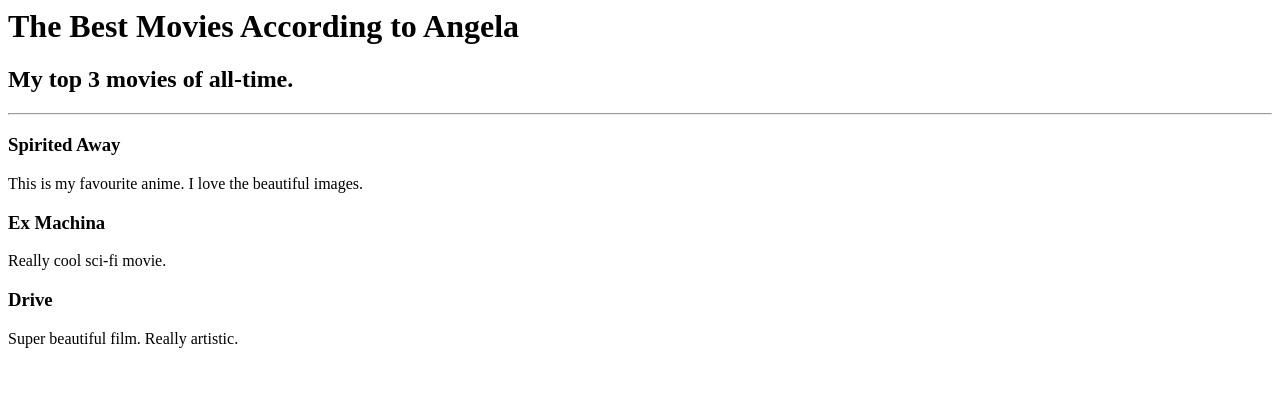
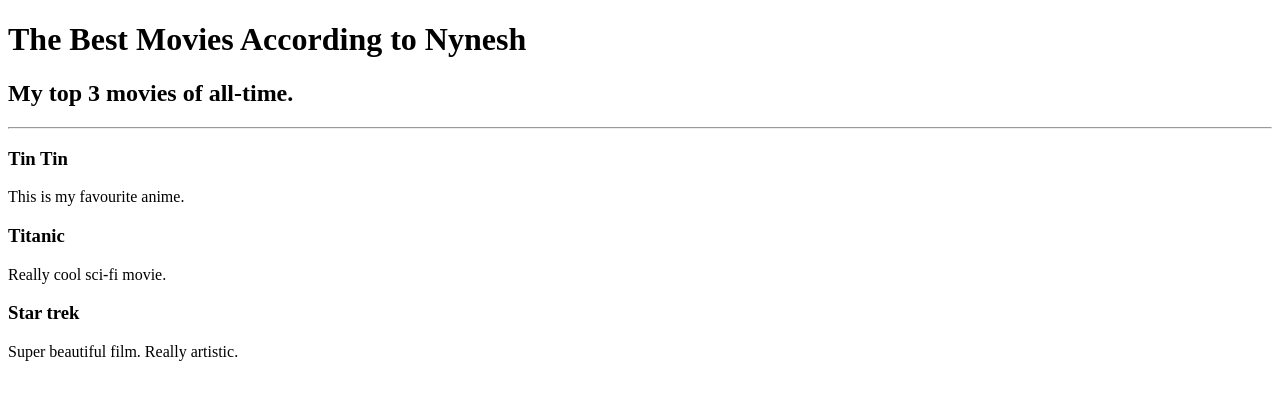
Before and after one commit to Nynesh/new-portfolio, a plain HTML site: page public/movie-ranking.html in a window 1280 px wide. Drawn offline with Linux system fonts and the light colour scheme.

Commit message:
Update movie-ranking.html

```diff
--- a/public/movie-ranking.html
+++ b/public/movie-ranking.html
@@ -1,9 +1,19 @@
-<h1>The Best Movies According to Angela</h1>
+<!DOCTYPE html>
+<html lang="en">
+<head>
+    <meta charset="UTF-8">
+    <meta name="viewport" content="width=device-width, initial-scale=1.0">
+    <title>Document</title>
+</head>
+<body>
+ <h1>The Best Movies According to Nynesh</h1>
 <h2>My top 3 movies of all-time.</h2>
 <hr />
-<h3>Spirited Away</h3>
-<p>This is my favourite anime. I love the beautiful images.</p>
-<h3>Ex Machina</h3>
+<h3>Tin Tin</h3>
+<p>This is my favourite anime. </p>
+<h3>Titanic</h3>
 <p>Really cool sci-fi movie.</p>
-<h3>Drive</h3>
+<h3>Star trek</h3>
 <p>Super beautiful film. Really artistic.</p>
+</body>
+</html>
```
